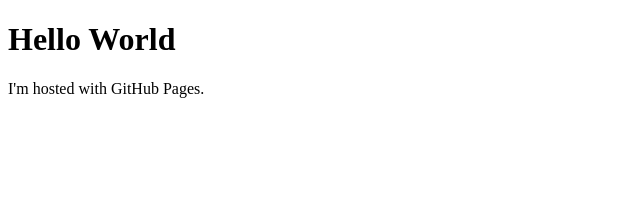
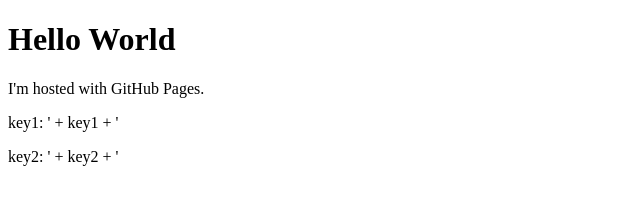
Before and after one commit to VerrueckterFisch/VerrueckterFisch.github.io, a plain HTML site: page index.html in a window 1280 px wide. Shown: the whole page, without its empty margins (0-640 px from the left). Drawn offline with Linux system fonts and the light colour scheme.

Commit message:
Update index.html

```diff
--- a/index.html
+++ b/index.html
@@ -18,5 +18,10 @@
   <!-- End Google Tag Manager (noscript) -->
 <h1>Hello World</h1>
 <p>I'm hosted with GitHub Pages.</p>
+
+
+<p>key1: ' + key1 + '</p>
+<p>key2: ' + key2 + '</p>
+
 </body>
 </html>
```
